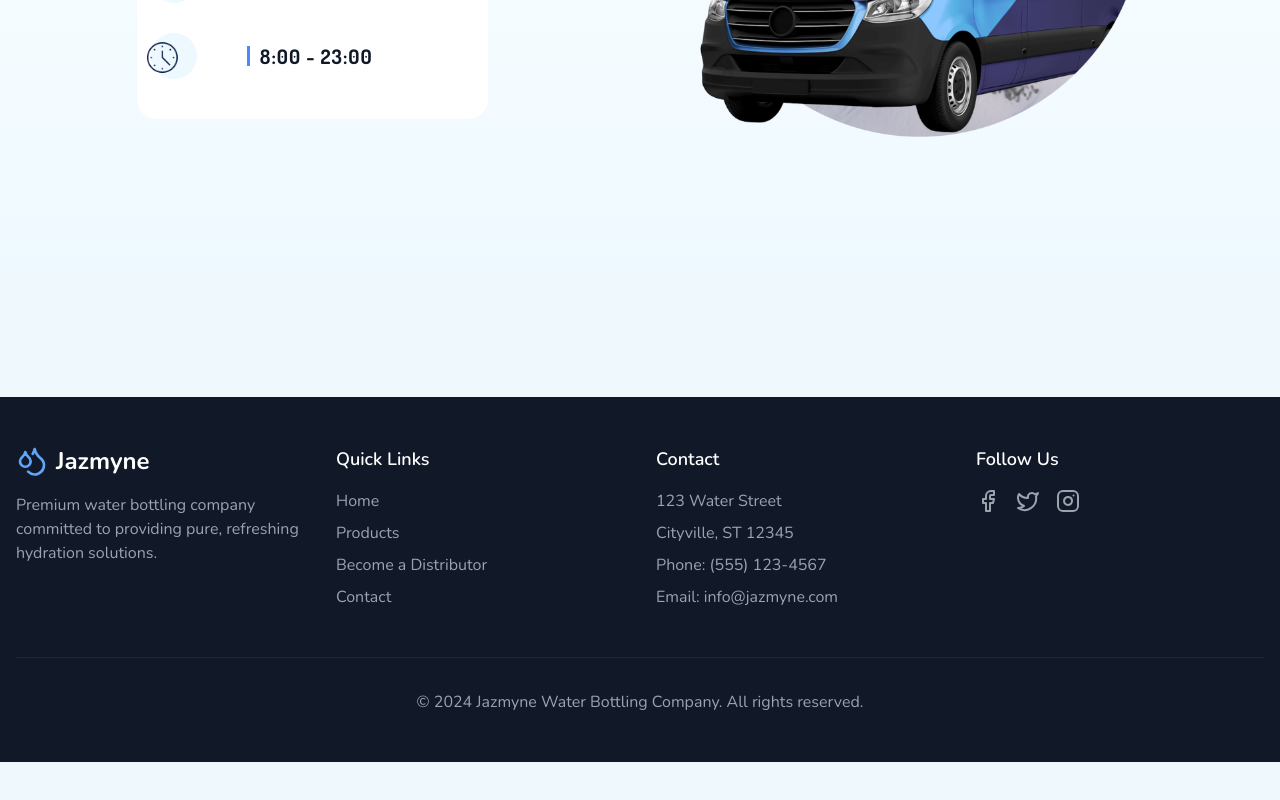
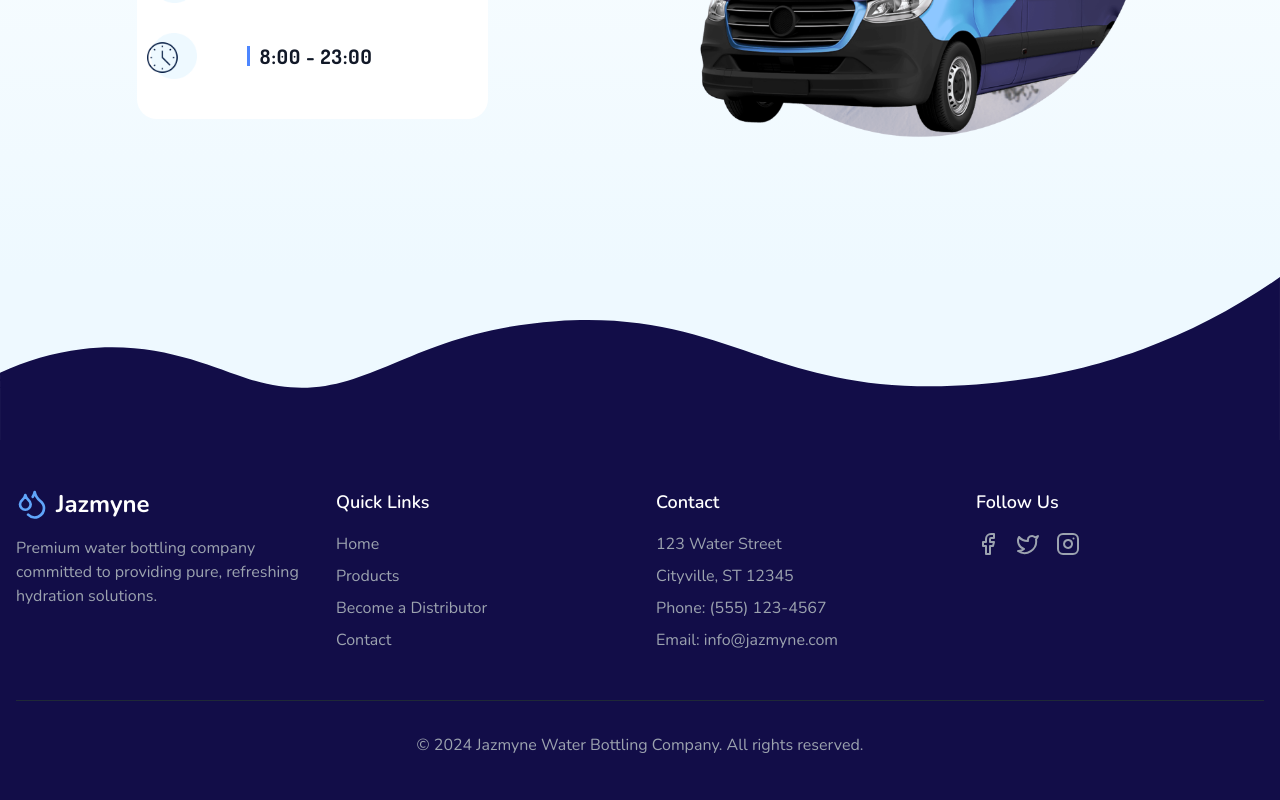
Before and after one commit to Kennyabby/Jazmyneng, a React (Vite) app: page / in a window 1280 px wide. Shown: the part 5192-5992 px from the top of the page. Before the commit the page ends 5954 px from the top, so only its background shows below. Built offline with nearby package versions, Linux system fonts and the light colour scheme.

Commit message:
new update

```diff
--- a/src/components/Footer.tsx
+++ b/src/components/Footer.tsx
@@ -3,7 +3,7 @@ import { Droplets, Facebook, Instagram, Twitter } from 'lucide-react';
 
 export default function Footer() {
   return (
-    <footer className="bg-gray-900 text-white">
+    <footer className="fbg-wave text-white">
       <div className="container mx-auto px-4 py-12">
         <div className="grid md:grid-cols-4 gap-8">
           <div>
--- a/src/components/Main.tsx
+++ b/src/components/Main.tsx
@@ -224,6 +224,13 @@ export default function Main() {
                 </div>
             </div>
         </div>
+        <div className='footer-wave-cov'>
+            <svg className="footer-wave" xmlns="http://www.w3.org/2000/svg"  viewBox="0 0 1440 184">
+                    <path className="fbg-wave" d="M1285.4,81.2c-34,12.5-98.3,33.1-186.9,39.8c-230.8,17.6-274.8-85-472.8-71.3
+                c-182,12.6-219.4,104.5-345.3,65.2C237.9,101.6,177,70.7,91.6,81.2c-31.7,4-62.6,13-91.6,26.6V184h1440V0
+                C1392.2,33.7,1340.3,61,1285.4,81.2z"></path>
+            </svg>
+        </div>
         </div>
     )
 
--- a/src/index.css
+++ b/src/index.css
@@ -526,7 +526,7 @@ body {
 .delivery{
   width: 100%;
   margin-top: 100px;
-  background: var(--primary-bg-color);
+  margin-bottom: 0px;
   background: linear-gradient(white,var(--primary-bg-color));
 }
 .delivery-cnt{
@@ -568,3 +568,14 @@ body {
   border-left: solid var(--btn-bg-color-2) 3px;
   padding:0px 10px;
 }
+.footer-wave-cov{
+  margin: 0px;
+  width: 100%;
+}
+.footer-wave{
+  background-color: var(--primary-bg-color);
+}
+.fbg-wave{
+  fill: var(--footer-bg-color);
+  background: var(--footer-bg-color);
+}
```
